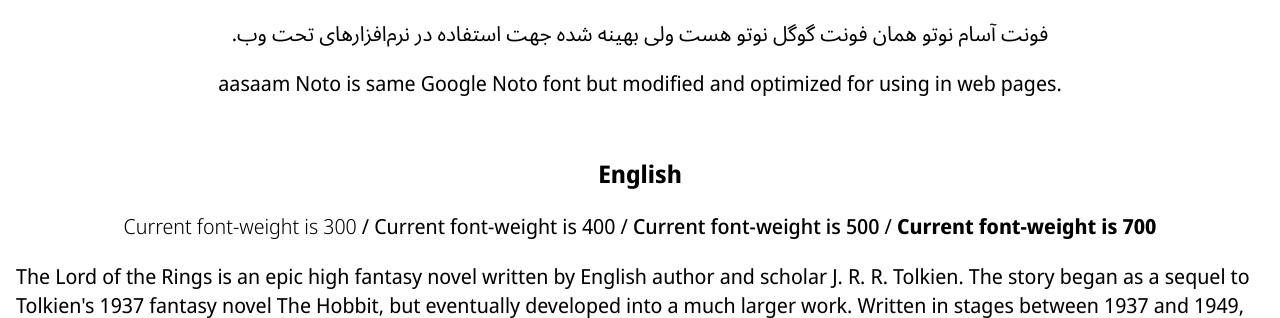
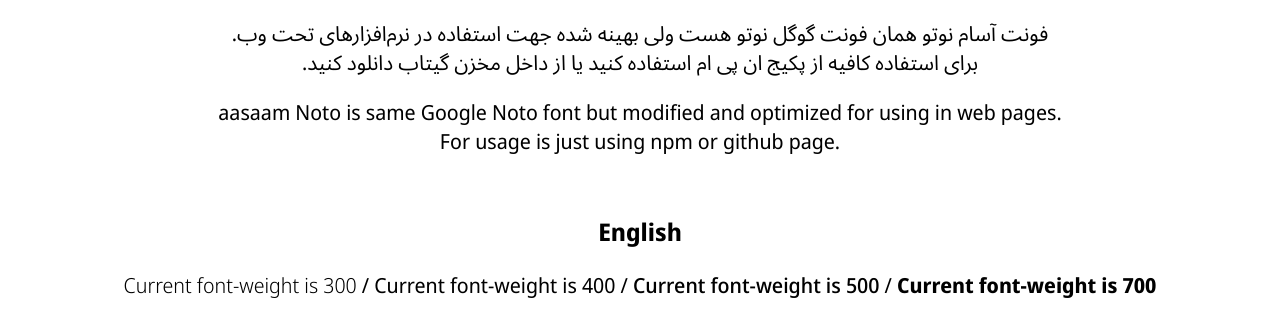
Before and after one commit to aasaam/noto-font, a website: page index.html in a window 1280 px wide. Shown: the part 449-767 px from the top of the page. Drawn offline with nearby package versions, Linux system fonts and the light colour scheme.

Commit message:
fix: usage and info

```diff
--- a/index.html
+++ b/index.html
@@ -63,9 +63,13 @@
       </p>
       <p lang="fa">
         فونت آسام نوتو همان فونت گوگل نوتو هست ولی بهینه شده جهت استفاده در نرم‌افزارهای تحت وب.
+        <br>
+        برای استفاده کافیه از پکیج ان پی ام استفاده کنید یا از داخل مخزن گیتاب دانلود کنید.
       </p>
       <p>
         aasaam Noto is same Google Noto font but modified and optimized for using in web pages.
+        <br>
+        For usage is just using npm or github page.
       </p>
     </header>
     <main>
```
Also changed, not shown: README.md.
